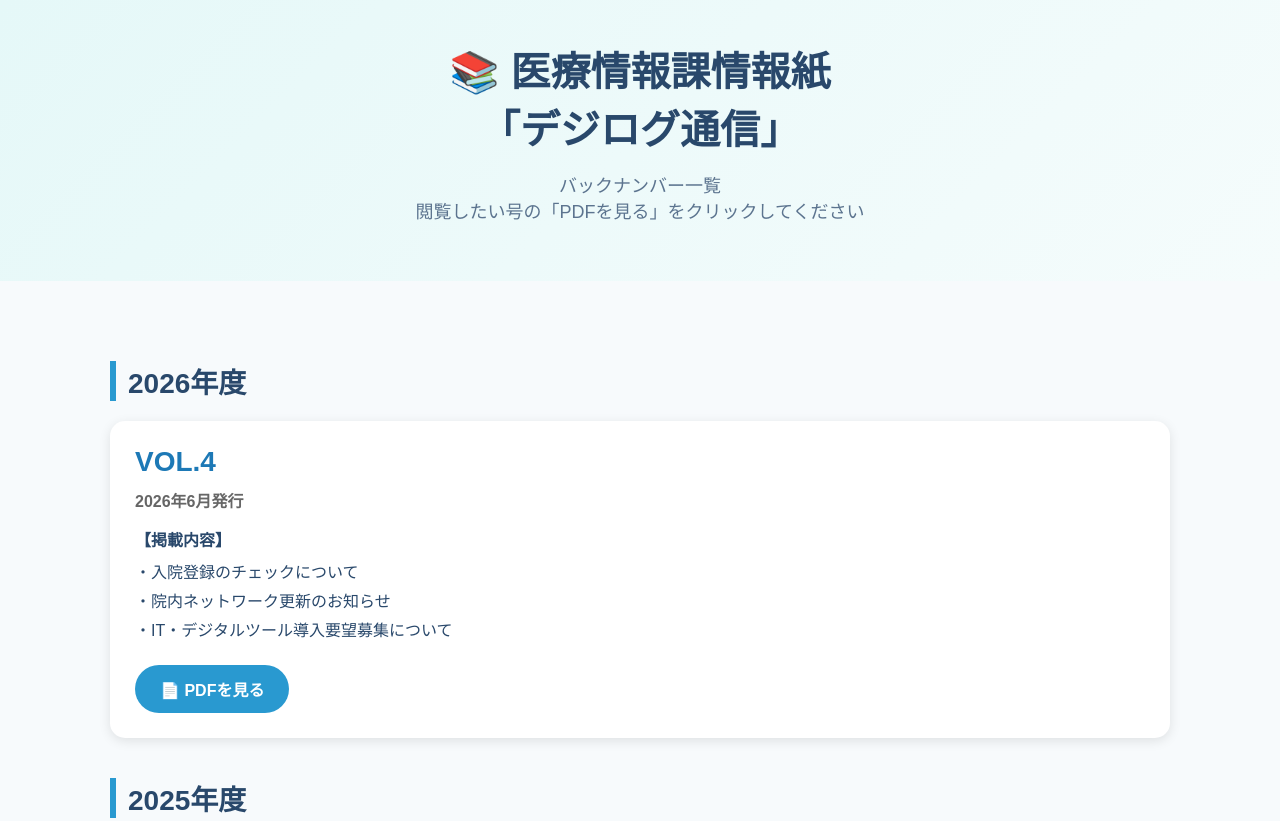
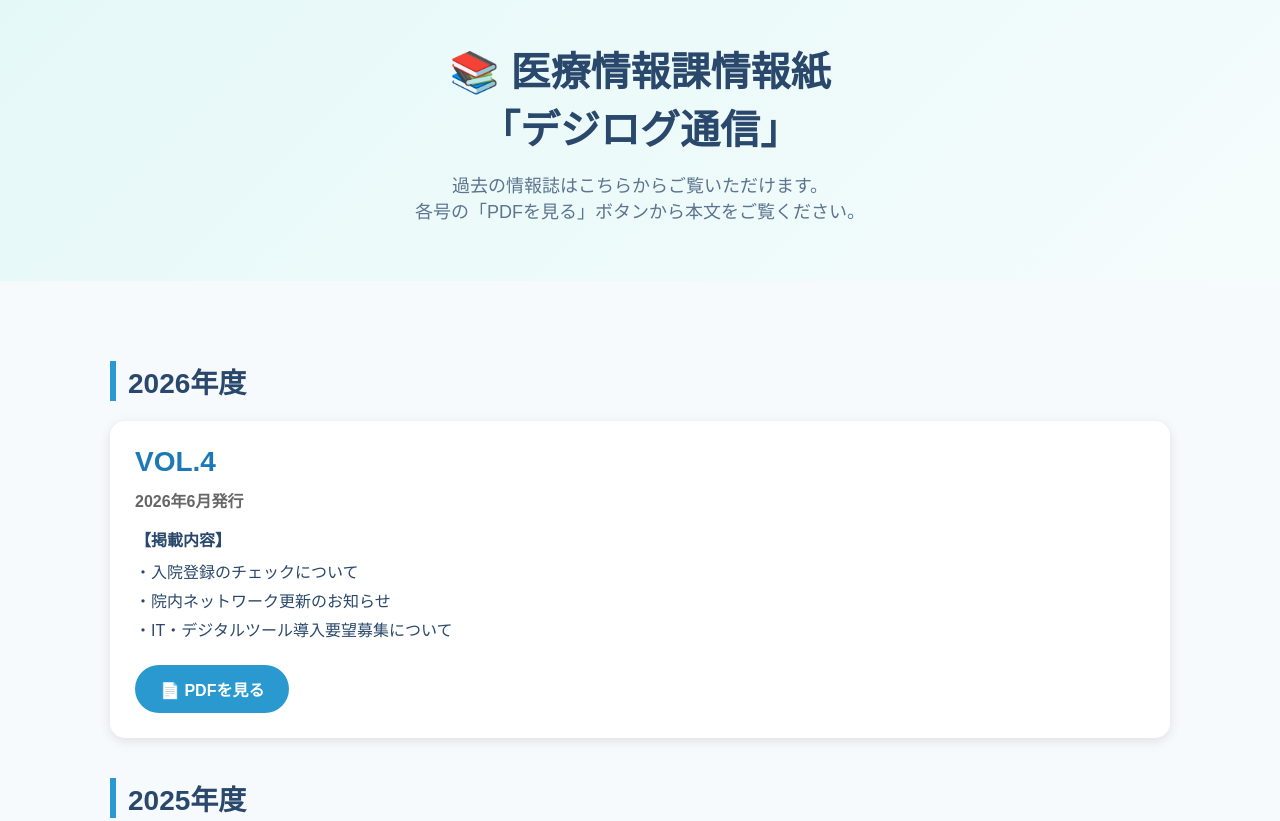
Before and after one commit to haga-ge/github.io, a plain HTML site: page index3.html in a window 1280 px wide. Shown: the top 821 px of the page. Drawn offline with Linux system fonts and the light colour scheme.

Commit message:
Add files via upload

```diff
--- a/index3.html
+++ b/index3.html
@@ -133,8 +133,9 @@ body{
 「デジログ通信」</h1>
 
 <p>
-バックナンバー一覧<br>
-閲覧したい号の「PDFを見る」をクリックしてください
+
+過去の情報誌はこちらからご覧いただけます。<br>
+各号の「PDFを見る」ボタンから本文をご覧ください。
 </p>
 
 </header>
```
